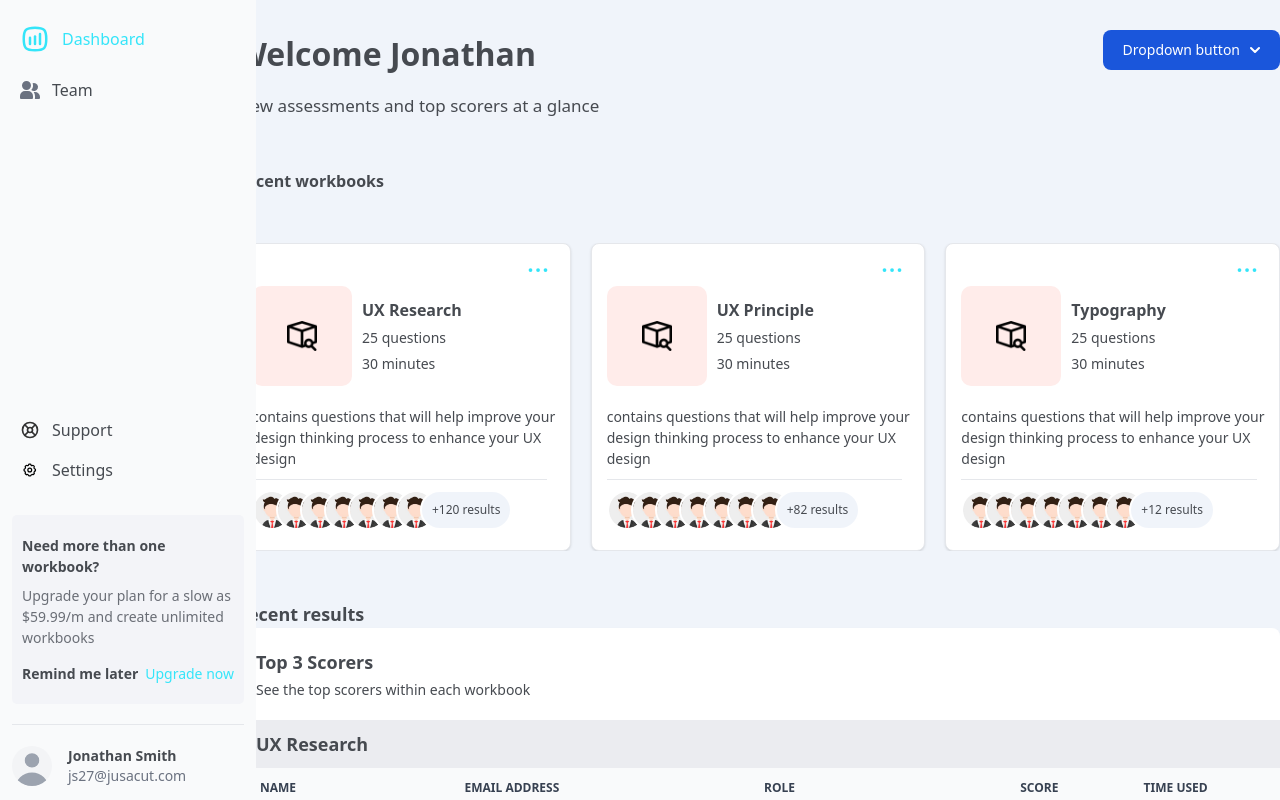
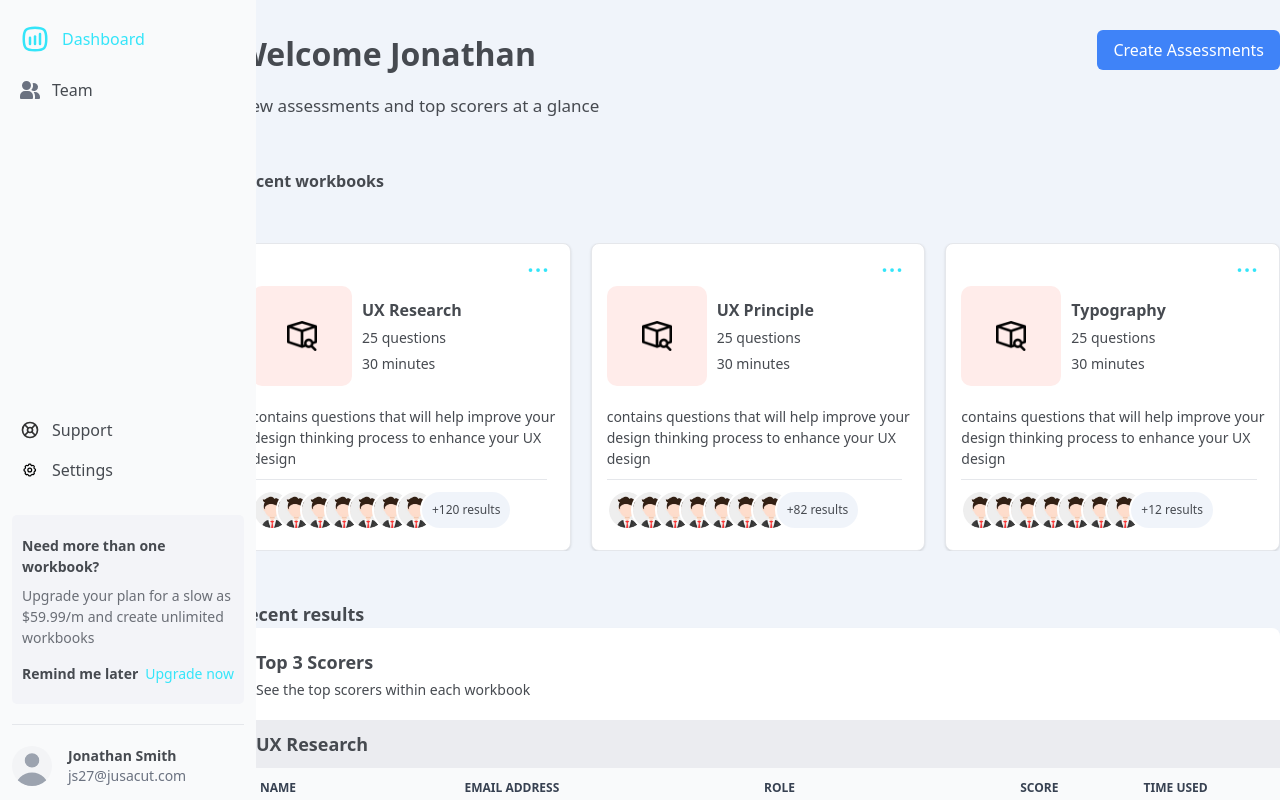
Before and after one commit to chayilDeborah/Vue-project, a Vue app: page / in a window 1280 px wide. Shown: the top 800 px of the page. Built offline with nearby package versions, Linux system fonts and the light colour scheme.

Commit message:
fix: nav dropdown

```diff
--- a/src/components/Navbar.vue
+++ b/src/components/Navbar.vue
@@ -1,72 +1,44 @@
+<script>
+export default {
+  data() {
+    return {
+      isDropdownOpen: false,
+      selectedOption: null,
+      options: ["New assessment", "SimpliedUX workbook"]
+    };
+  },
+  methods: {
+    toggleDropdown() {
+      this.isDropdownOpen = !this.isDropdownOpen;
+    },
+    selectOption(option) {
+      this.selectedOption = option;
+      this.isDropdownOpen = false;
+    },
+  },
+};
+</script>
+
+
 <template>
   <div class="flex justify-center bg-[#F0F4FA]">
     <div class="w-full mt-[30px]">
       <div class="flex justify-between ml-[20px]">
         <div class="text-[32px] text-[#464A50] font-bold">Welcome Jonathan</div>
-        <div>
-          <button
-            id="dropdownDefaultButton"
-            data-dropdown-toggle="dropdown"
-            class="text-white bg-blue-700 hover:bg-blue-800 focus:ring-4 focus:outline-none focus:ring-blue-300 font-medium rounded-lg text-sm px-5 py-2.5 text-center inline-flex items-center dark:bg-blue-600 dark:hover:bg-blue-700 dark:focus:ring-blue-800"
-            type="button"
-          >
-            Dropdown button
-            <svg
-              class="w-2.5 h-2.5 ml-2.5"
-              aria-hidden="true"
-              xmlns="http://www.w3.org/2000/svg"
-              fill="none"
-              viewBox="0 0 10 6"
-            >
-              <path
-                stroke="currentColor"
-                stroke-linecap="round"
-                stroke-linejoin="round"
-                stroke-width="2"
-                d="m1 1 4 4 4-4"
-              />
-            </svg>
-          </button>
-          <!-- Dropdown menu -->
-          <div
-            id="dropdown"
-            class="z-10 hidden bg-white divide-y divide-gray-100 rounded-lg shadow w-44 dark:bg-gray-700"
-          >
-            <ul
-              class="py-2 text-sm text-gray-700 dark:text-gray-200"
-              aria-labelledby="dropdownDefaultButton"
-            >
-              <li>
-                <a
-                  href="#"
-                  class="block px-4 py-2 hover:bg-gray-100 dark:hover:bg-gray-600 dark:hover:text-white"
-                  >Dashboard</a
-                >
-              </li>
-              <li>
-                <a
-                  href="#"
-                  class="block px-4 py-2 hover:bg-gray-100 dark:hover:bg-gray-600 dark:hover:text-white"
-                  >Settings</a
-                >
-              </li>
-              <li>
-                <a
-                  href="#"
-                  class="block px-4 py-2 hover:bg-gray-100 dark:hover:bg-gray-600 dark:hover:text-white"
-                  >Earnings</a
-                >
-              </li>
-              <li>
-                <a
-                  href="#"
-                  class="block px-4 py-2 hover:bg-gray-100 dark:hover:bg-gray-600 dark:hover:text-white"
-                  >Sign out</a
-                >
-              </li>
-            </ul>
-          </div>
-        </div>
+        <div class="relative">
+    <!-- Display selected option -->
+    <button @click="toggleDropdown" class="block py-2 px-4 rounded-md bg-blue-500 text-white">
+      {{ selectedOption || 'Create Assessments' }}
+    </button>
+
+    <!-- Dropdown content -->
+    <div v-if="isDropdownOpen" class="absolute top-0 left-0 mt-[40px] py-2 px-4 bg-white border border-gray-300 rounded-md">
+      <!-- Loop through options -->
+      <div v-for="option in options" :key="option" @click="selectOption(option)" class="text-[14px] cursor-pointer mt-[5px] hover:bg-gray-100">
+        {{ option }}
+      </div>
+    </div>
+  </div>
       </div>
       <div class="mt-[15px] text-[#464A50] text-[17px] ml-[20px]">View assessments and top scorers at a glance</div>
     </div>
```
